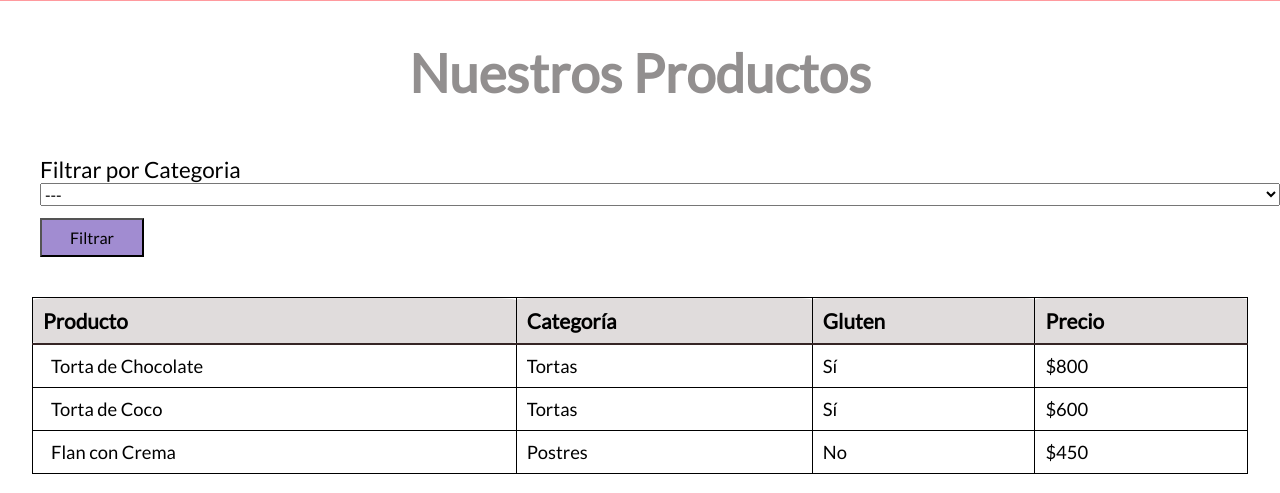
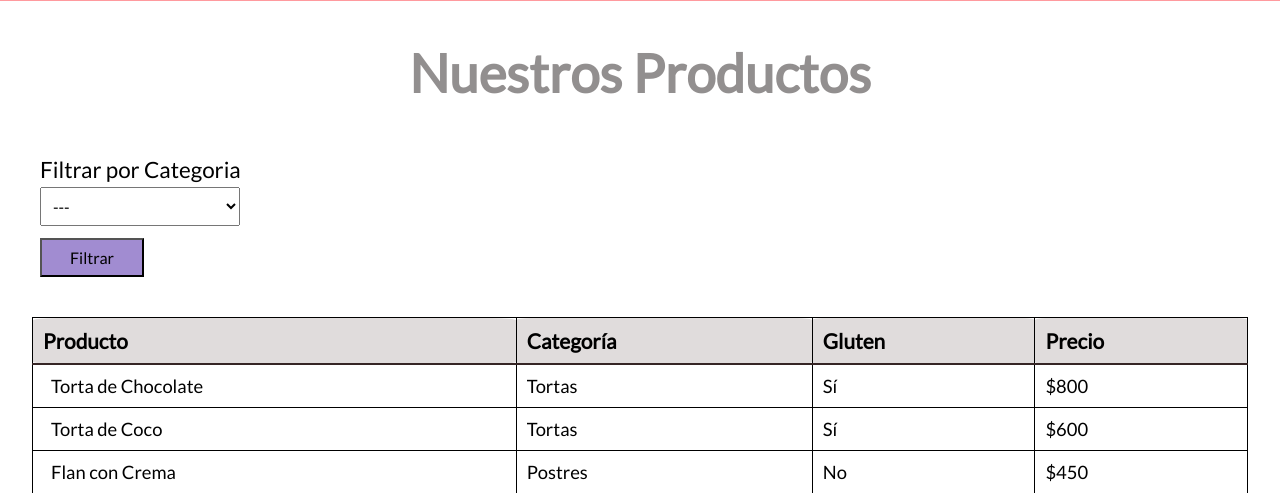
Before and after one commit to maty-cs/tpe_tudai2021, a PHP site: page / in a window 1280 px wide. Shown: the part 639-1132 px from the top of the page. Run offline with PHP 8.4, Linux system fonts and the light colour scheme; data comes from the database, SQL or seed files in the repository.

Commit message:
css modificado

```diff
--- a/css/index_ver2-4.css
+++ b/css/index_ver2-4.css
@@ -230,9 +230,15 @@ section.tablaProductos table tbody#agregado tr td a.nombreProducto{
     margin-bottom: 0,3vh;
     margin-top: 0.5vh;
 }
-.seccionFiltro #filtro{
+.seccionFiltro .filtro{
     width: 25vh;
     padding: 1vh;
+    margin-bottom: 0,3vh;
+    margin-top: 0.5vh;
+}
+.filtro{
+    width: 14.5vh;
+    padding: 0.5vh;
     margin-bottom: 0,3vh;
     margin-top: 0.5vh;
 }
```
